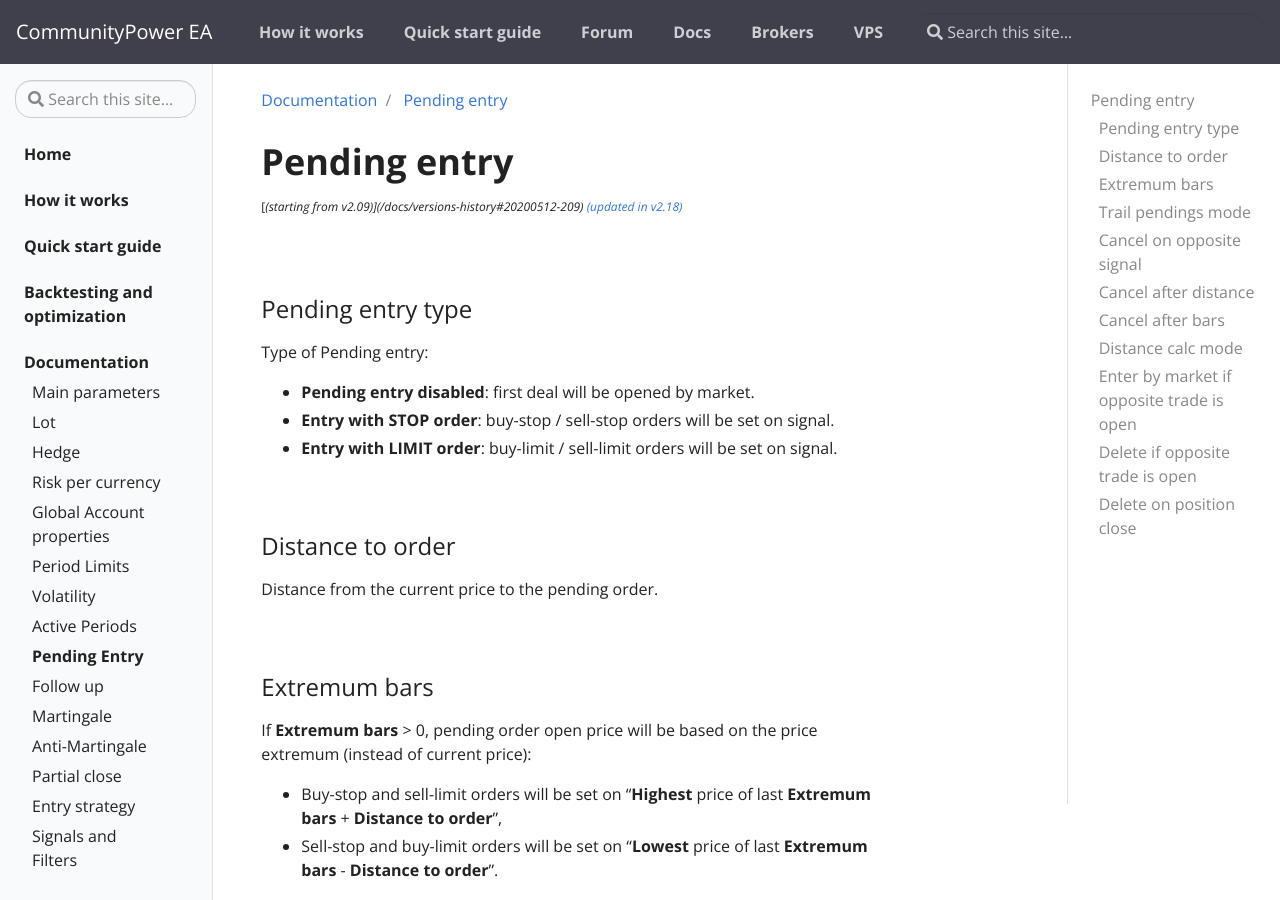
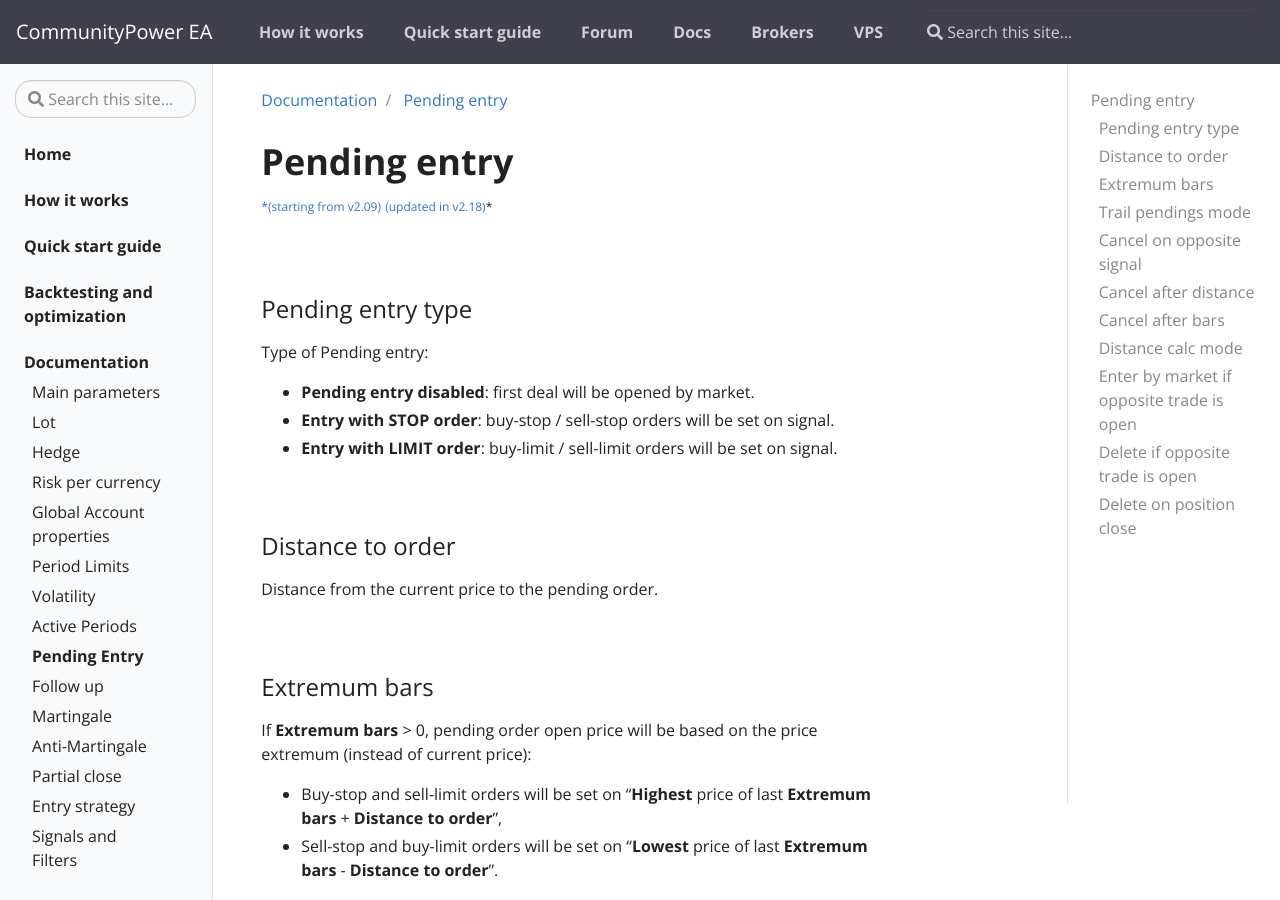
Before and after one commit to komposter/CommunityPowerEA.com, a Jekyll site: the page built from _docs/pending-entry.md, in a window 1280 px wide and 900 px high. Built offline with Jekyll 4.4.1, drawn with Linux system fonts in a browser that asks for light colours.

Commit message:
Fix <sup>

```diff
--- a/_docs/pending-entry.md
+++ b/_docs/pending-entry.md
@@ -6,7 +6,7 @@
 
 # Pending entry
 
-<sup>[*(starting from v2.09)](/docs/versions-history#20200512-209) [(updated in v2.18)](/docs/versions-history#20200908-218)*</sup>
+<sup>[*(starting from v2.09)](/docs/versions-history#20200512-209)</sup> <sup>[(updated in v2.18)](/docs/versions-history#20200908-218)*</sup>
 
 <br />
 
```
